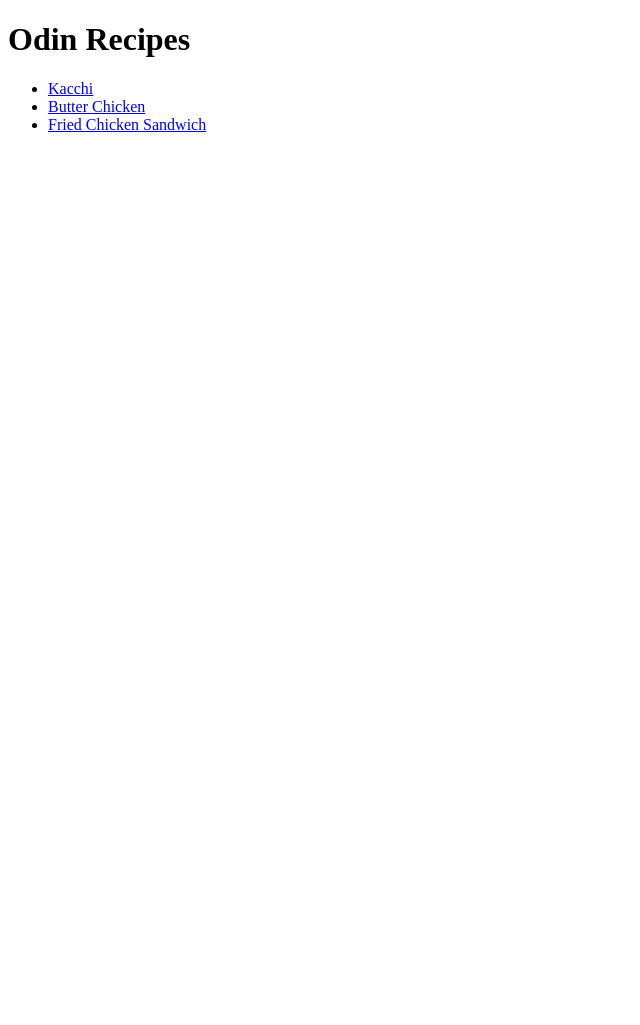
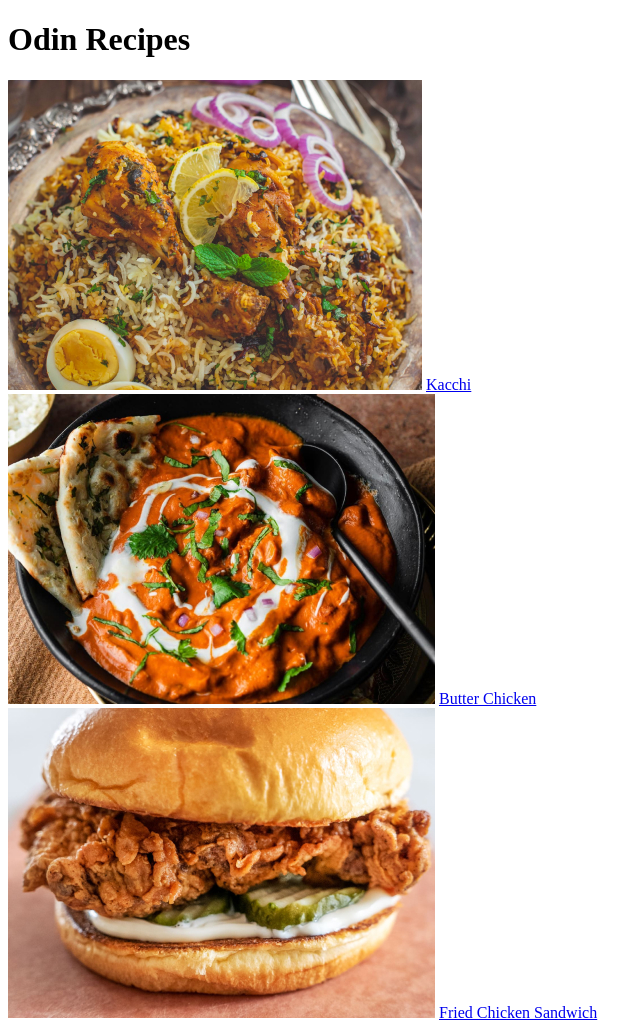
Before and after one commit to munna-68/odin-recipes_Website, a plain HTML site: page index.html in a window 1280 px wide. Shown: the whole page, without its empty margins (0-640 px from the left). Before the commit the page ends 800 px from the top, so only its background shows below. Drawn offline with Linux system fonts and the light colour scheme.

Commit message:
Changing the HomePage Stracture With Photos of the Recipes

```diff
--- a/index.html
+++ b/index.html
@@ -7,10 +7,19 @@
 </head>
 <body>
   <h1>Odin Recipes</h1>
-  <ul>
-    <li><a href="recipes/kacchi.html">Kacchi</a></li>
-    <li><a href="recipes/butter-chicken.html">Butter Chicken</a></li>
-    <li><a href="recipes/chicken-sandwich.html">Fried Chicken Sandwich</a></li>
-  </ul>
+  <div class="recipe-list">
+    <div class="recipes">
+      <img src="images/kacchi.jpg" alt="A photo of Kacchi" class="list-img">
+      <a href="recipes/kacchi.html">Kacchi</a>
+    </div>
+    <div class="recipes">
+      <img src="images/butter-chicken.jpg" alt="A Picture of Butter chicken" class="list-img">
+      <a href="recipes/butter-chicken.html">Butter Chicken</a>
+    </div>
+    <div class="recipes">
+      <img src="images/fried-chicken-sandwich.jpg" alt="A photo of a fried-chicken-sandwich" class="list-img">
+      <a href="recipes/chicken-sandwich.html">Fried Chicken Sandwich</a>
+    </div>
+  </div>
 </body>
 </html>
```
